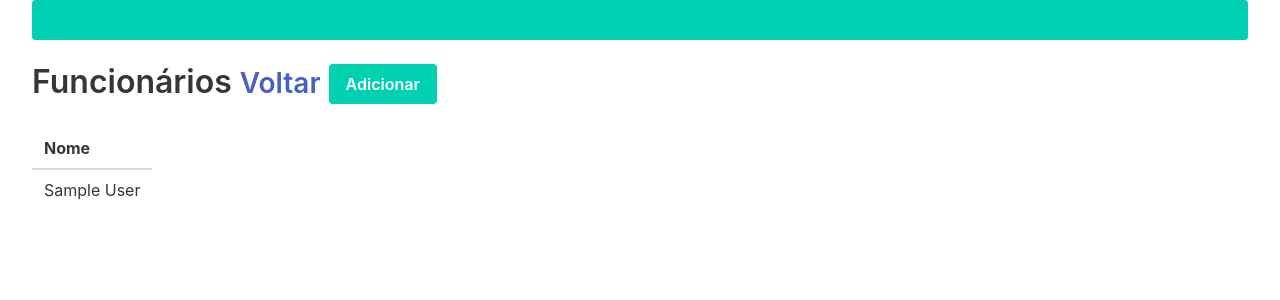
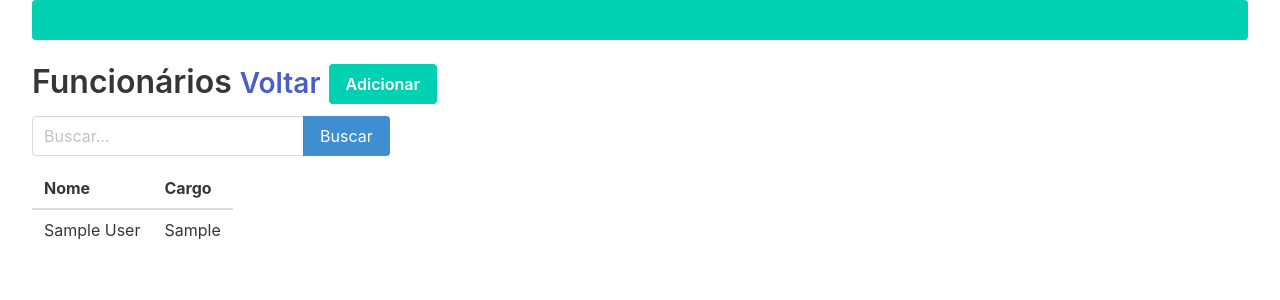
Before and after one commit to rg3915/django-tenants-tutorial, a Django app: page /crm/employee/ in a window 1280 px wide. Shown: the top 300 px of the page. Run offline with Django 4.2, Linux system fonts and the light colour scheme; tables that the repository leaves empty hold one stand-in row (values such as "Sample post"); parts of the project's set-up code (start-up, migrations or seed data) failed here and were passed over.

Commit message:
Campo de busca

```diff
--- a/backend/crm/templates/crm/employee_list.html
+++ b/backend/crm/templates/crm/employee_list.html
@@ -7,16 +7,36 @@
     </a>
     <a class="button is-primary" href="{% url 'crm:employee_create' %}">Adicionar</a>
   </h1>
+
+  <div class="columns ml-0">
+    <div class="is-half">
+      <form action="" method="GET">
+        <div class="field has-addons">
+          <div class="control">
+            <input class="input" type="text" name="Search" placeholder="Buscar...">
+          </div>
+          <div class="control">
+            <a class="button is-info">
+              Buscar
+            </a>
+          </div>
+        </div>
+      </form>
+    </div>
+  </div>
+
   <table class="table">
     <thead>
       <tr>
         <th>Nome</th>
+        <th>Cargo</th>
       </tr>
     </thead>
     <tbody>
       {% for object in object_list %}
         <tr>
           <td>{{ object }}</td>
+          <td>{{ object.occupation|default:"" }}</td>
         </tr>
       {% endfor %}
     </tbody>
--- a/backend/crm/views.py
+++ b/backend/crm/views.py
@@ -1,3 +1,4 @@
+from django.db.models import Q
 from django.contrib.auth.models import User
 from django.shortcuts import redirect, render
 
@@ -51,5 +52,14 @@ def customer_list(request):
 def employee_list(request):
     template_name = 'crm/employee_list.html'
     object_list = Employee.objects.all()
+
+    search = request.GET.get('search')
+    if search:
+        object_list = Employee.objects.filter(
+            Q(user__first_name__icontains=search) |
+            Q(user__last_name__icontains=search) |
+            Q(occupation__icontains=search)
+        )
+
     context = {'object_list': object_list}
     return render(request, template_name, context)
```
